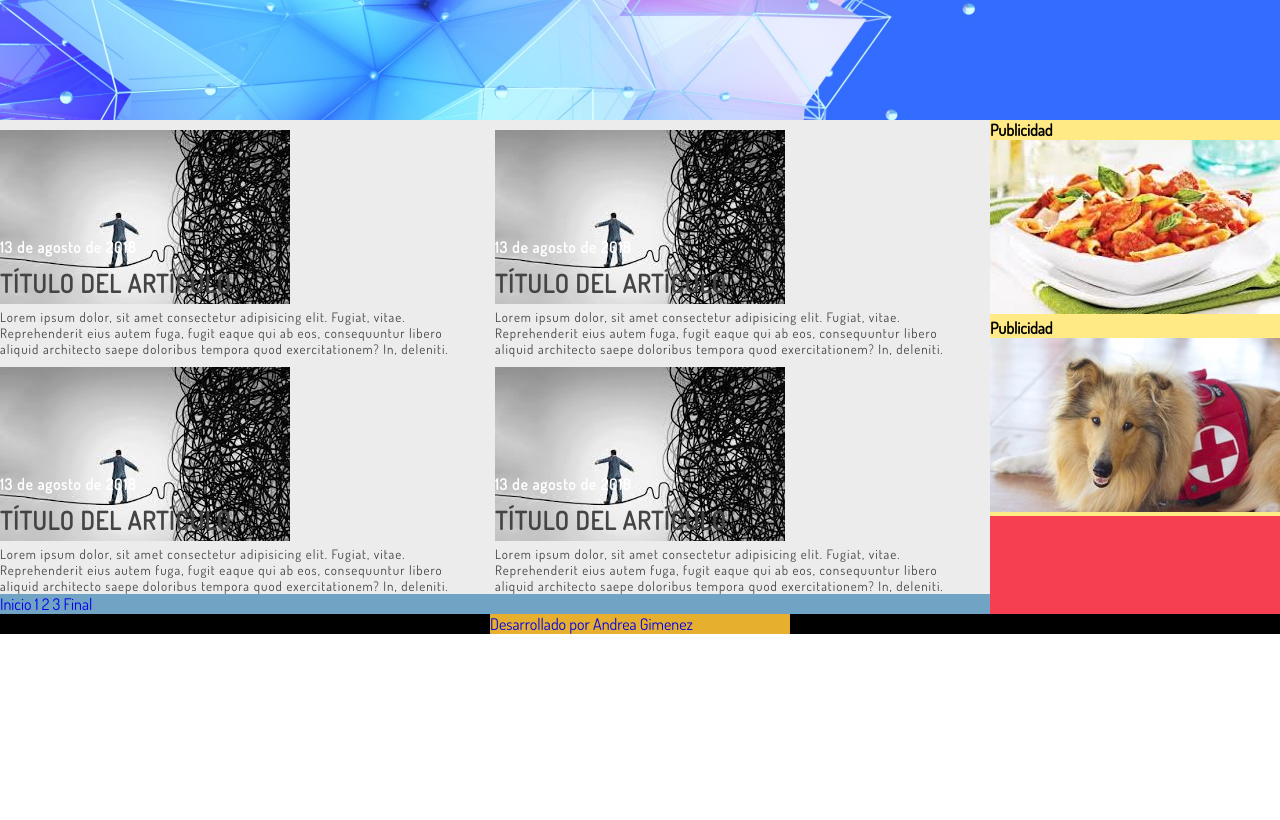
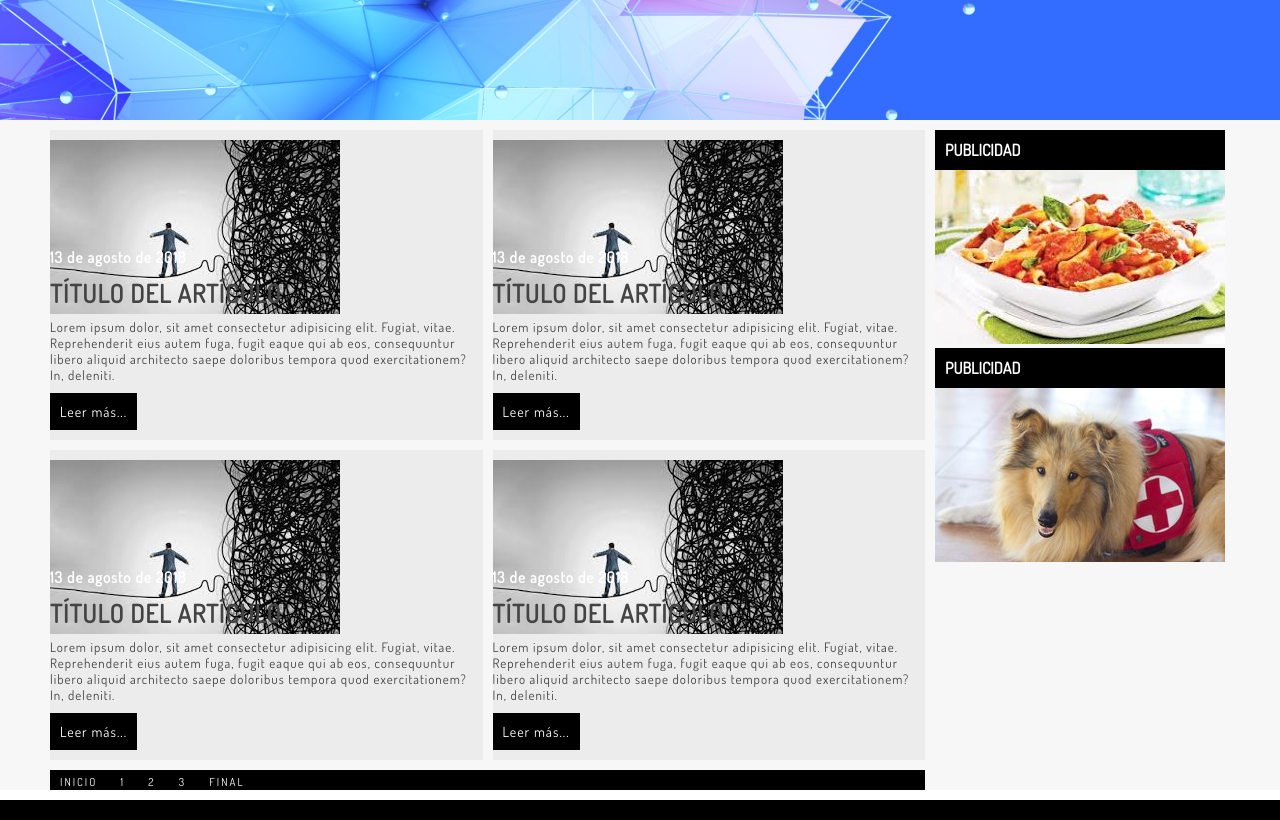
Before and after one commit to AndreaGimenez/HTML-CSS, a plain HTML site: page proyectoWeb/index.html in a window 1280 px wide. Shown: the part 560-1380 px from the top of the page. Before the commit the page ends 1194 px from the top, so only its background shows below. Drawn offline with Linux system fonts and the light colour scheme.

Commit message:
3-agregando contenido

```diff
--- a/proyectoWeb/css/estilos.css
+++ b/proyectoWeb/css/estilos.css
@@ -13,6 +13,9 @@ a{
     background: white ;
     display: flex ;
     flex-flow: column nowrap;
+}
+.margen-interno{
+    padding: 0 50px ;
 }
     .header{
         background: url(../imagenes/bckgrd.jpg) ;/*va un directorio atras a la carpeta imagenes*/
@@ -81,7 +84,7 @@ a{
                 line-height: 1.6 ; /*interlineado*/
             }
     .section{
-        background: #000 ;
+        background: #f7f7f7;
         display: flex ;
     }
         .articulos{
@@ -98,9 +101,22 @@ a{
                 padding: 10px 10px 0 0 ;
                 flex: 1 1 45% ;
                 background: #ececec ;
+                margin: 10px 10px 0px 0px ;
+
             }
             .article img{
                 weight: 100% ;
+            }
+            .article a{
+                color: #fff;
+                padding: 10px 10px ;
+                font-size: 14px ;
+                margin: 10px 0 ;
+                background: #000 ;
+                display: inline-block ;
+            }
+            .article a:hover{
+               background: #546cc3;
             }
             h3{
                 color: #fff ;
@@ -115,24 +131,45 @@ a{
                 padding: 0 0 10px 0 ;
             }
             .navegacion{
-                background: #70a3c4 ;
+                background: black  ;
                 flex: 1 1 100%;
+                margin: 10px 10px 0px 0px ;
+            }
+            .navegacion a{
+                color: #fff ;
+                font-size: 11px ;
+                text-transform: uppercase ;
+                padding: 0 10px ;
+                letter-spacing: 2px ;
+
             }
         .aside{
-            background: #f73f52 ;
+            /*background: #f73f52 ;*/
             flex: 1 1 auto ;
+            margin: 10px 5px 10px 0 ;
         }
-            .publicidad{
-                background: #ffea85;
+            h4{
+                background: #000 ;
+                color: #fff ;
+                padding: 10px ;
+                text-transform: uppercase ;
             }
     .footer{
         background: #000 ;
         display: flex ;
         justify-content: center ;
+        margin-top: 10px ;
     }
         .pie{
-            background: #e6af2e ;
-            width: 300px ;
+           /* background: #e6af2e ;*/
+            text-align: center ;
+        }
+        .pie a{
+            color: #fff ;
+            font-size: 11px ;
+            text-transform: uppercase ;
+            padding: 0 10px ;
+            letter-spacing: 2px ;
         }
 
 @media all and (max-width: 800px){
--- a/proyectoWeb/index.html
+++ b/proyectoWeb/index.html
@@ -12,7 +12,7 @@
 <body>
     <div class="padre">
         <header class="header">
-            <div class="menu">
+            <div class="menu margen-interno">
                 <div class="logo">
                     <a href="index.html">LogoCorporativo</a>
                 </div>
@@ -32,35 +32,39 @@
                     </div>
                 </div>
             </div>
-            <div class="texto-principal">
+            <div class="texto-principal margen-interno">
                 <h1>Lorem ipsum, dolor sit amet consectetur adipisicing elit. Expedita eaque nulla, quos sed, quam autem perferendis cupiditate rerum nesciunt ratione dolores libero minima molestias voluptatem impedit nobis! Ipsa enim cupiditate explicabo velit, nobis dolorem eveniet perspiciatis sapiente harum? Iure soluta officiis sit obcaecati sequi rerum aliquid quas harum animi similique.</h1>
             </div>
         </header>
-        <section class="section">
+        <section class="section margen-interno">
             <div class="articulos">
                 <article class="article">
                     <img src="imagenes/articleimg.jpeg" alt="">
                     <h3>13 de agosto de 2018</h3>
                     <h2>Título del artículo</h2>
                     <p>Lorem ipsum dolor, sit amet consectetur adipisicing elit. Fugiat, vitae. Reprehenderit eius autem fuga, fugit eaque qui ab eos, consequuntur libero aliquid architecto saepe doloribus tempora quod exercitationem? In, deleniti.</p>
+                    <a href="#">Leer más...</a>
                 </article>
                 <article class="article">
                     <img src="imagenes/articleimg.jpeg" alt="">
                     <h3>13 de agosto de 2018</h3>
                     <h2>Título del artículo</h2>
                     <p>Lorem ipsum dolor, sit amet consectetur adipisicing elit. Fugiat, vitae. Reprehenderit eius autem fuga, fugit eaque qui ab eos, consequuntur libero aliquid architecto saepe doloribus tempora quod exercitationem? In, deleniti.</p>
+                    <a href="#">Leer más...</a>
                 </article>
                 <article class="article">
                     <img src="imagenes/articleimg.jpeg" alt="">
                     <h3>13 de agosto de 2018</h3>
                     <h2>Título del artículo</h2>
                     <p>Lorem ipsum dolor, sit amet consectetur adipisicing elit. Fugiat, vitae. Reprehenderit eius autem fuga, fugit eaque qui ab eos, consequuntur libero aliquid architecto saepe doloribus tempora quod exercitationem? In, deleniti.</p>
+                    <a href="#">Leer más...</a>
                 </article>
                 <article class="article">
                     <img src="imagenes/articleimg.jpeg" alt="">
                     <h3>13 de agosto de 2018</h3>
                     <h2>Título del artículo</h2>
                     <p>Lorem ipsum dolor, sit amet consectetur adipisicing elit. Fugiat, vitae. Reprehenderit eius autem fuga, fugit eaque qui ab eos, consequuntur libero aliquid architecto saepe doloribus tempora quod exercitationem? In, deleniti.</p>
+                    <a href="#">Leer más...</a>
                 </article>
                 <nav class="navegacion">
                     <a href="#">Inicio</a>
@@ -81,9 +85,9 @@
                 </div>
             </aside>
         </section>
-        <footer class="footer">
+        <footer class="footer margen-interno">
             <nav class="pie">
-                <a href="#">Desarrollado por Andrea Gimenez</a>
+                <a href="#"></a>
             </nav>
         </footer>
     </div>
```
Also changed, not shown: proyectoWeb/imagenes/logo.png (added).
